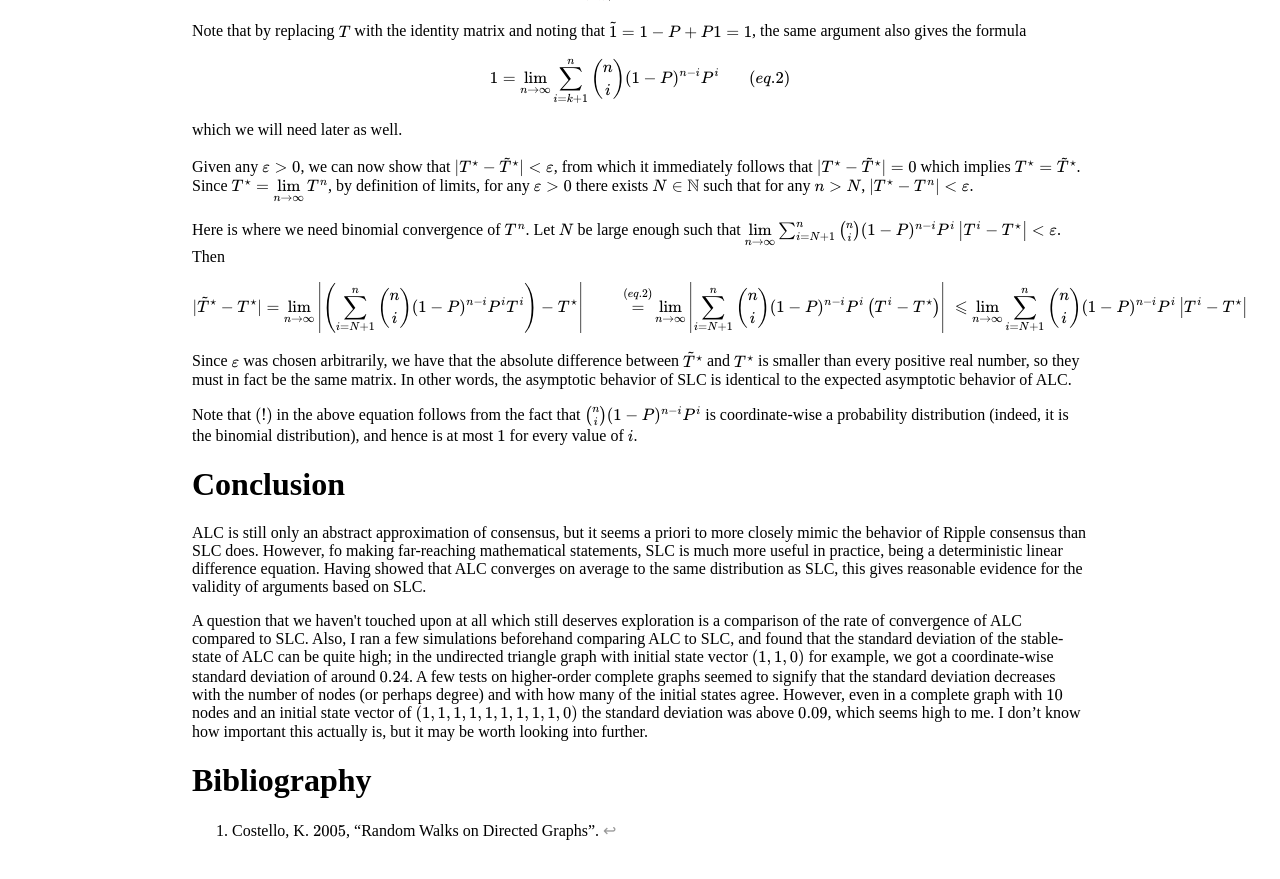
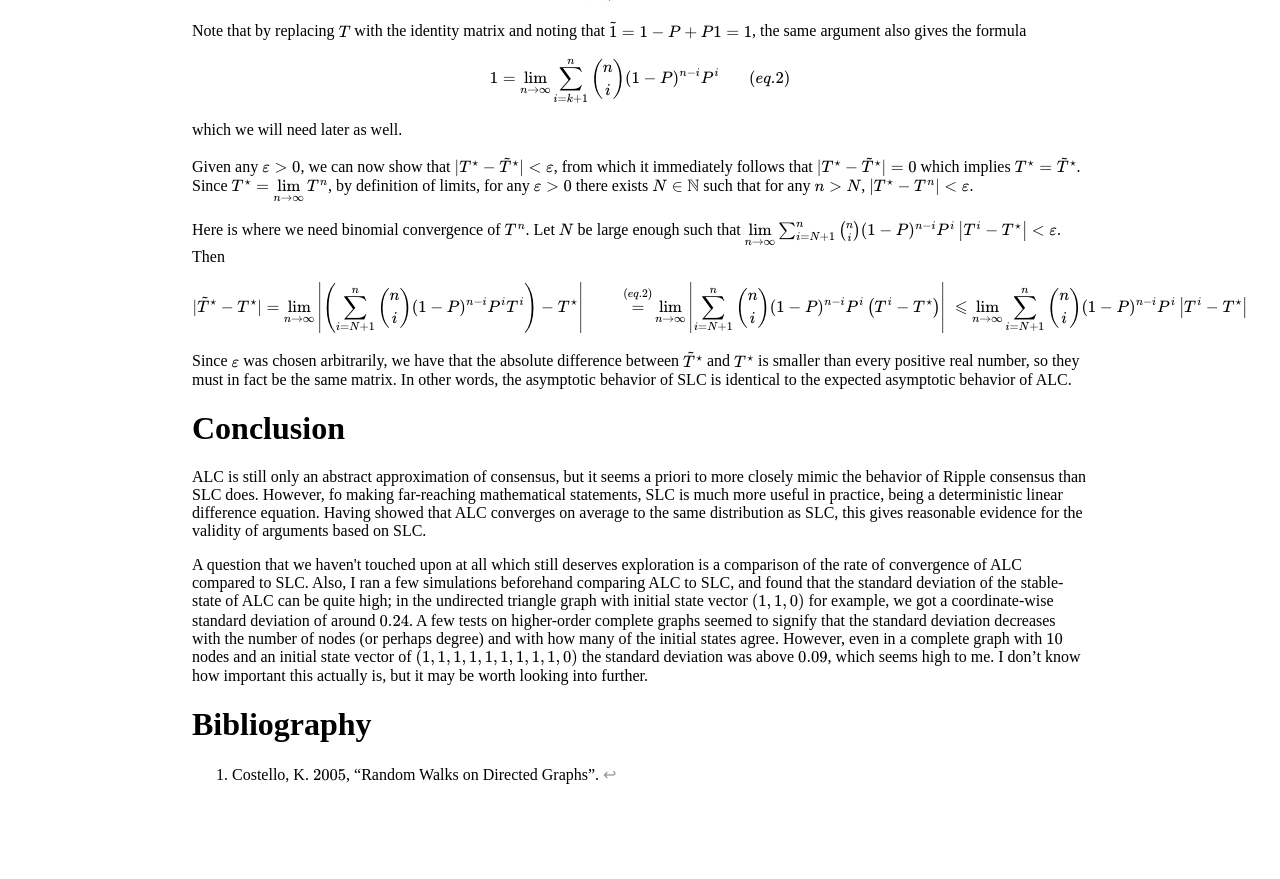
Before and after one commit to ChronusZ/chronusz.github.io, a Jekyll site: the page built from _posts/2017-06-15-comparing-the-asymptotic-behavior-of-alc-and-slc.md, in a window 1280 px wide and 900 px high, scrolled down 3213 px. Shown: the top 879 px of the window. Built offline with Jekyll 4.4.1, drawn with Linux system fonts in a browser that asks for light colours; formulas are drawn with MathJax 3; after the commit the page ends 4057 px from its top, so only the background shows below that.

Commit message:
Removed an outdated line

```diff
--- a/_posts/2017-06-15-comparing-the-asymptotic-behavior-of-alc-and-slc.md
+++ b/_posts/2017-06-15-comparing-the-asymptotic-behavior-of-alc-and-slc.md
@@ -140,8 +140,6 @@ Here is where we need binomial convergence of $$T^n$$. Let $$N$$ be large enough
 
 Since $$\varepsilon$$ was chosen arbitrarily, we have that the absolute difference between $$\tilde{T}^{\star}$$ and $$T^{\star}$$ is smaller than every positive real number, so they must in fact be the same matrix. In other words, the asymptotic behavior of SLC is identical to the expected asymptotic behavior of ALC.
 
-Note that $$(!)$$ in the above equation follows from the fact that $$\binom{n}{i}(1-P)^{n-i}P^i$$ is coordinate-wise a probability distribution (indeed, it is the binomial distribution), and hence is at most $$1$$ for every value of $$i$$.
-
 # Conclusion
 
 ALC is still only an abstract approximation of consensus, but it seems a priori to more closely mimic the behavior of Ripple consensus than SLC does. However, fo making far-reaching mathematical statements, SLC is much more useful in practice, being a deterministic linear difference equation. Having showed that ALC converges on average to the same distribution as SLC, this gives reasonable evidence for the validity of arguments based on SLC.
```
